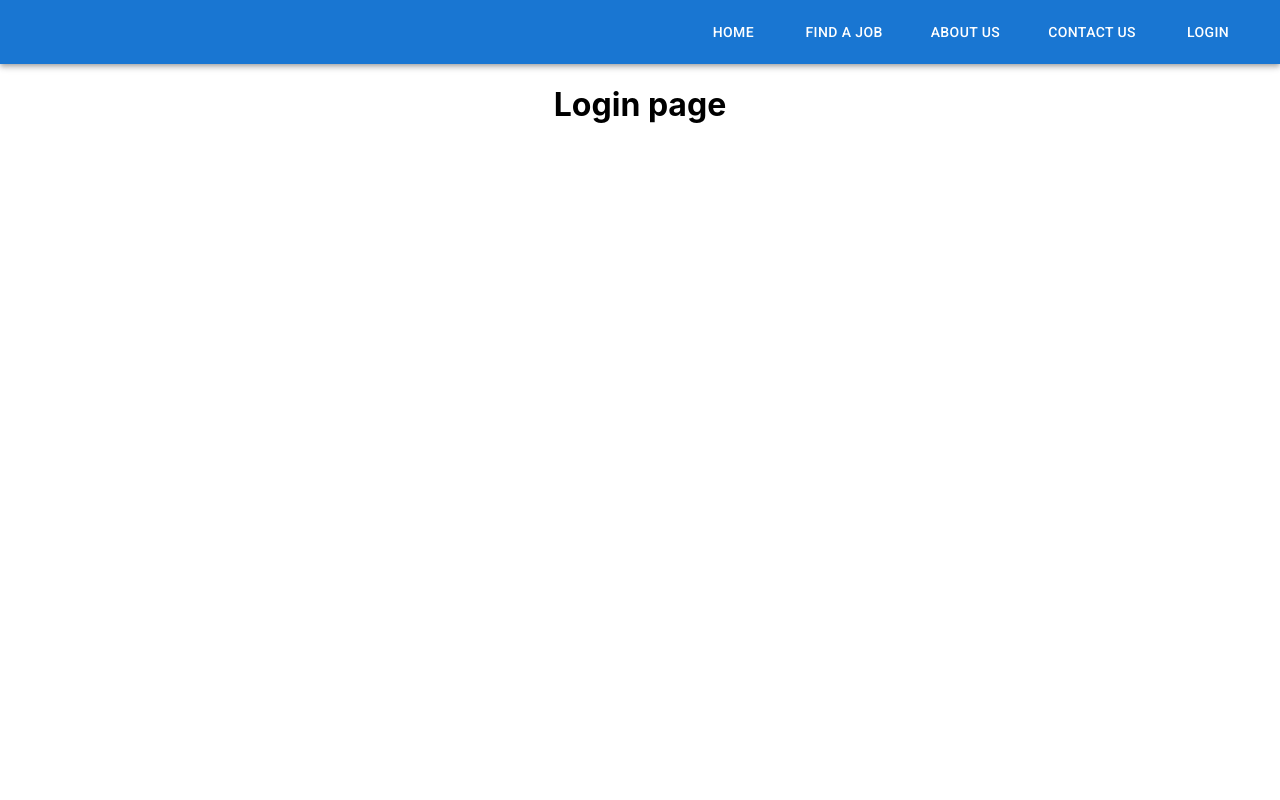
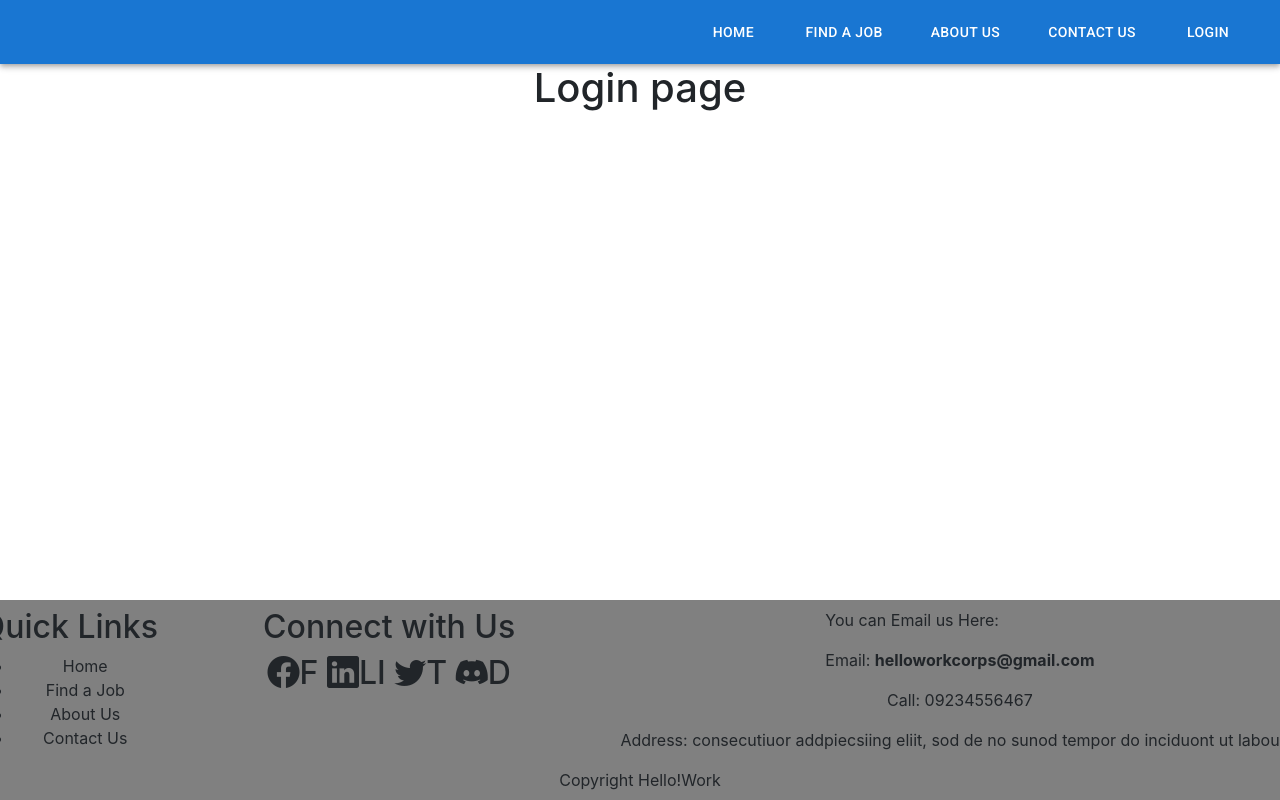
Before and after one commit to kyuru2425/helloWork.github.io, a React (Create React App) app: page /login in a window 1280 px wide. Built offline with nearby package versions, Linux system fonts and the light colour scheme.

Commit message:
adding the unfinished footer and index.html now has the bootstrap cdn including the bootstrap icons

```diff
--- a/public/index.html
+++ b/public/index.html
@@ -14,6 +14,14 @@
   rel="stylesheet"
   href="https://fonts.googleapis.com/css?family=Roboto:300,400,500,700&display=swap"
 />
+
+    <!--The Bootstrap CDN-->
+    <!-- CSS only -->
+<link href="https://cdn.jsdelivr.net/npm/bootstrap@5.2.2/dist/css/bootstrap.min.css" rel="stylesheet" integrity="sha384-Zenh87qX5JnK2Jl0vWa8Ck2rdkQ2Bzep5IDxbcnCeuOxjzrPF/et3URy9Bv1WTRi" crossorigin="anonymous">
+
+    <!--Bootstrap Icons-->
+    <link rel="stylesheet" href="https://cdn.jsdelivr.net/npm/bootstrap-icons@1.9.1/font/bootstrap-icons.css">
+
     <link rel="apple-touch-icon" href="%PUBLIC_URL%/logo192.png" />
     <!--
       manifest.json provides metadata used when your web app is installed on a
@@ -29,7 +37,7 @@
       work correctly both with client-side routing and a non-root public URL.
       Learn how to configure a non-root public URL by running `npm run build`.
     -->
-    <title>React App</title>
+    <title>Hello! Work</title>
   </head>
   <body>
     <noscript>You need to enable JavaScript to run this app.</noscript>
@@ -44,5 +52,7 @@
       To begin the development, run `npm start` or `yarn start`.
       To create a production bundle, use `npm run build` or `yarn build`.
     -->
+    <!-- JavaScript Bundle with Popper -->
+<script src="https://cdn.jsdelivr.net/npm/bootstrap@5.2.2/dist/js/bootstrap.bundle.min.js" integrity="sha384-OERcA2EqjJCMA+/3y+gxIOqMEjwtxJY7qPCqsdltbNJuaOe923+mo//f6V8Qbsw3" crossorigin="anonymous"></script>
   </body>
 </html>
--- /dev/null
+++ b/src/components/Footer.js
@@ -0,0 +1,73 @@
+import React from 'react'
+import Box from '@mui/material/Box';
+import AppBar from '@mui/material/AppBar';
+
+const divstyle ={
+    display: "flex",
+    flexDirection: "row",
+    justifyContent: "space-around",
+    margin : "0"
+}
+const boxleft ={
+    marginLeft: "-5em"
+}
+const boxright ={
+    marginRight: "-5em",
+    display: "flex",
+    alignItems: "center",
+    flexDirection: "column",
+    textAlign: "left"
+}
+const footercss ={
+
+        position: "fixed",
+        backgroundColor: "gray",
+        bottom: "0",
+        left: "0",
+        right: "0",
+        padding: "8px",
+        textAlign: "center"
+
+}
+const Footer = () => {
+  return (
+    <footer style={footercss}>
+        <div style={divstyle}>
+            <div style={boxleft}>
+                <h2>Quick Links</h2>
+                <ul>
+                    <li>Home</li>
+                    <li>Find a Job</li>
+                    <li>About Us</li>
+                    <li>Contact Us</li>
+                </ul>
+            </div>
+            <div>
+                <h2>Connect with Us</h2>
+                <div style={divstyle}>
+                    <h2 class="bi bi-facebook">F</h2>
+                    <h2 class="bi bi-linkedin">LI</h2>
+                    <h2 class="bi bi-twitter">T</h2>
+                    <h2 class="bi bi-discord">D</h2>
+                </div>
+
+            </div>
+            <div style={boxright}>
+                <div>
+                    <p>You can Email us Here:</p>
+                    <p>Email: <b>helloworkcorps@gmail.com</b></p>
+                </div>
+                <div>
+                    <p>Call: 09234556467</p>
+                </div>
+                <div>
+                    <p>Address: consecutiuor addpiecsiing eliit, sod de no sunod tempor do inciduont ut laboure.</p>
+                </div>
+            </div>
+        </div>
+        <div> Copyright Hello!Work </div>
+    </footer>
+  )
+}
+
+export default Footer
--- a/src/pages/index.js
+++ b/src/pages/index.js
@@ -6,6 +6,8 @@ import Findjob from './findjob'
 import Aboutus from './aboutus'
 import Login from './login'
 import Contactus from './contactus'
+import Footer from '../components/Footer'
+
 const Index = () => {
   return (
     <Router>
@@ -18,6 +20,7 @@ const Index = () => {
             <Route exact path='/login' element={<Login/>}/>
 
         </Routes>
+        <Footer/>
     </Router>
   )
 }
```
